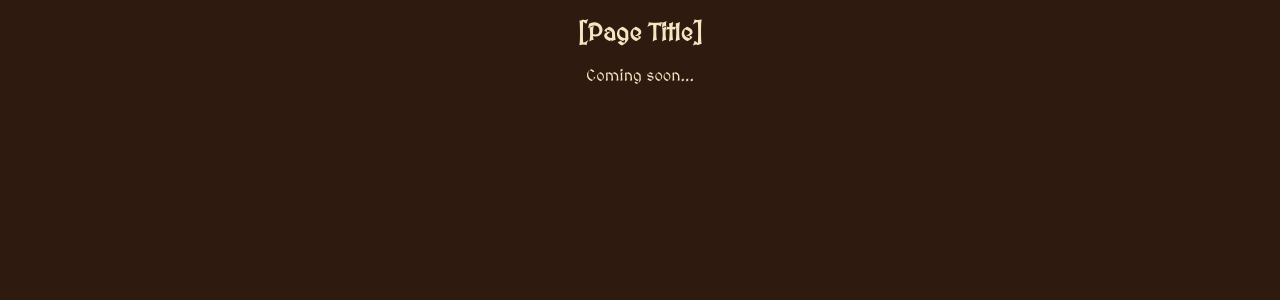
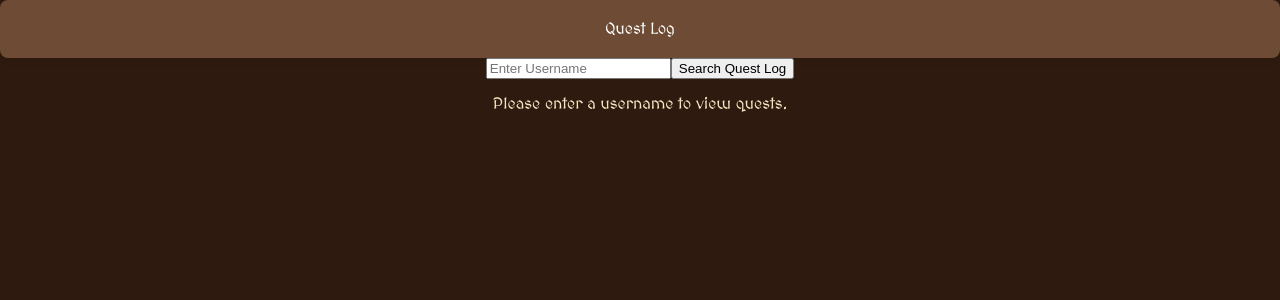
Before and after one commit to urmentrut/kasper-webbprojekt, a React (Vite) app in the folder frontend/: page /QuestLogs in a window 1280 px wide. Shown: the top 300 px of the page. Built offline with nearby package versions, Linux system fonts and the light colour scheme.

Commit message:
Questlogs.jsx page

```diff
--- a/frontend/src/pages/QuestLogs.jsx
+++ b/frontend/src/pages/QuestLogs.jsx
@@ -1,12 +1,82 @@
-import React from 'react';
+import { useState } from "react";
 
-const QuestLogs = () => {
+export default function QuestLog() {
+  const [username, setUsername] = useState(""); // For the username input
+const [quests, setQuests] = useState([]);
+
+  // Mock quest data (quests without completion status initially)
+const mockQuestData = [
+    { name: "Cook's Assistant" },
+    { name: "Restless Ghost" },
+    { name: "The Knight's Sword" },
+    { name: "Dragon Slayer" },
+    { name: "Fight Arena" },
+    { name: "Shilo Village" },
+    { name: "Monkey Madness" },
+    { name: "Desert Treasure" },
+    { name: "Recipe for Disaster" },
+];
+
+  // Function to generate random completion status for quests
+const generateRandomQuests = (quests) => {
+    return quests.map((quest) => ({
+    ...quest,
+      status: Math.random() > 0.5 ? "Completed" : "Not Completed", // Randomly assign status
+    }));
+};
+
+  // Function to handle search and display mock quest data
+const handleUsernameSearch = () => {
+    if (username.trim()) {
+    const randomQuests = generateRandomQuests(mockQuestData);
+      setQuests(randomQuests); // Display the randomly generated quest statuses
+    } else {
+      setQuests([]); // If no username is entered, clear the quests
+    }
+};
+
 return (
-    <div>
-    <h2>[Page Title]</h2>
-    <p>Coming soon...</p>
+    <div className="min-h-screen bg-[#272727] text-gold flex flex-col items-center p-6">
+      {/* Header */}
+    <div className="home-header mb-6">Quest Log</div>
+
+      {/* Username input */}
+    <div className="mb-4">
+        <input
+        className="bg-gray-800 text-white border border-gray-600 p-2 rounded-md"
+        placeholder="Enter Username"
+        value={username}
+        onChange={(e) => setUsername(e.target.value)}
+        />
+        <button
+        className="bg-gold text-black p-2 rounded-md ml-2"
+        onClick={handleUsernameSearch}
+        >
+        Search Quest Log
+        </button>
+    </div>
+
+      {/* Display quests when username is entered */}
+    {username && quests.length > 0 ? (
+        <>
+        <div className="text-white text-xl mb-4">Quest Log for {username}:</div>
+        <div className="grid grid-cols-1 md:grid-cols-2 gap-4 w-full max-w-xl mt-6">
+            {quests.map((quest, index) => (
+            <div
+                key={index}
+                className="bg-gray-800 text-white p-4 rounded-lg shadow-lg"
+            >
+                <h2 className="text-xl font-semibold text-gold">{quest.name}</h2>
+                <p className="text-lg">{`Status: ${quest.status}`}</p>
+            </div>
+            ))}
+        </div>
+        </>
+    ) : username && quests.length === 0 ? (
+        <p className="text-white mt-4">No quests found for {username}.</p>
+    ) : (
+        <p className="text-white mt-4">Please enter a username to view quests.</p>
+    )}
     </div>
 );
-};
-
-export default QuestLogs;
+}
```
